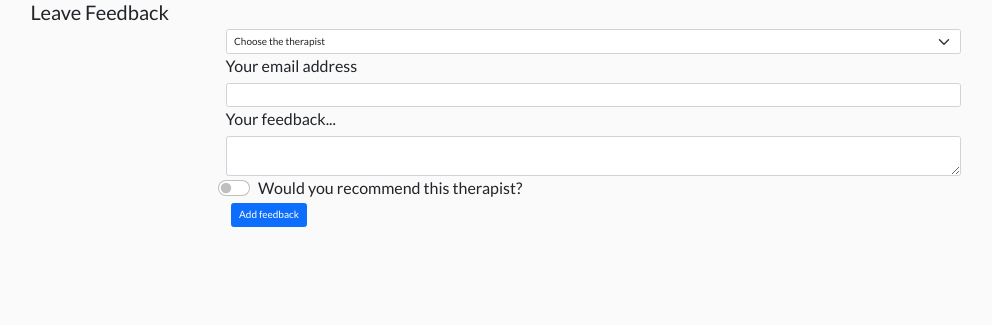
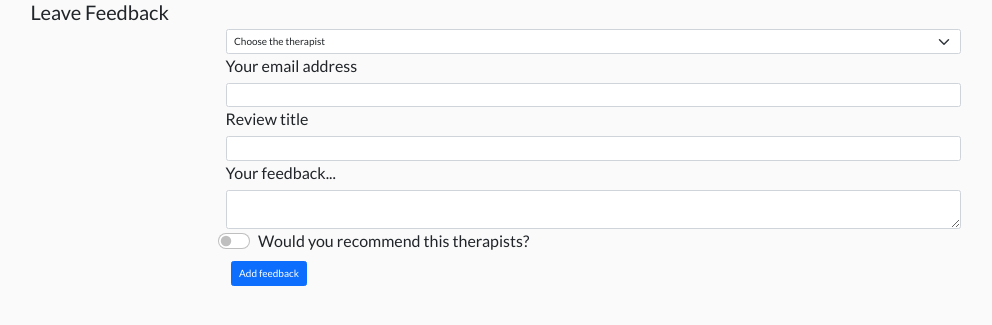
Before and after one commit to bartosz-makowski/therapists-reviewer, a Flask app: page /leave_feedback in a window 1280 px wide. Shown: the part 46-371 px from the top of the page, without its empty margins (47-1039 px from the left). Run offline with Flask 2, Linux system fonts and the light colour scheme; data that the repository does not hold is empty; some libraries are stand-ins or nearby versions.

Commit message:
added new input area to review.html

```diff
--- a/templates/components/forms/review.html
+++ b/templates/components/forms/review.html
@@ -10,16 +10,20 @@
                 </select>
             </div>
             <div class="col-8">
-                <label class="form-label" for="username">Your email address</label>
+                <label class="form-label" for="email">Your email address</label>
                 <input type="email" class="form-control" id="email" name="email" aria-describedby="email">
             </div>
             <div class="col-8">
-                <label class="form-label" for="feedback">Your feedback...</label>
-                <textarea class="form-control" id="feedback" name="feedback" aria-label="textarea"></textarea>
+                <label class="form-label" for="title">Review title</label>
+                <input type="text" class="form-control" id="title" name="title" aria-describedby="review title">
+            </div>
+            <div class="col-8">
+                <label class="form-label" for="review_description">Your feedback...</label>
+                <textarea class="form-control" id="review_description" name="review_description" aria-label="textarea"></textarea>
             </div>
             <div class="form-check form-switch col-8">
-                <span>Would you recommend this therapist?</span>
-                <input class="form-check-input" type="checkbox" id="flexSwitchCheckDefault">
+                <label class="form-label" for="would_recommend">Would you recommend this therapists?</label>
+                <input class="form-check-input" type="checkbox" id="would_recommend" name="would_recommend">
             </div>
             <div class="row justify-content-center">
                 <div class="col-8 text-align-center">
```
